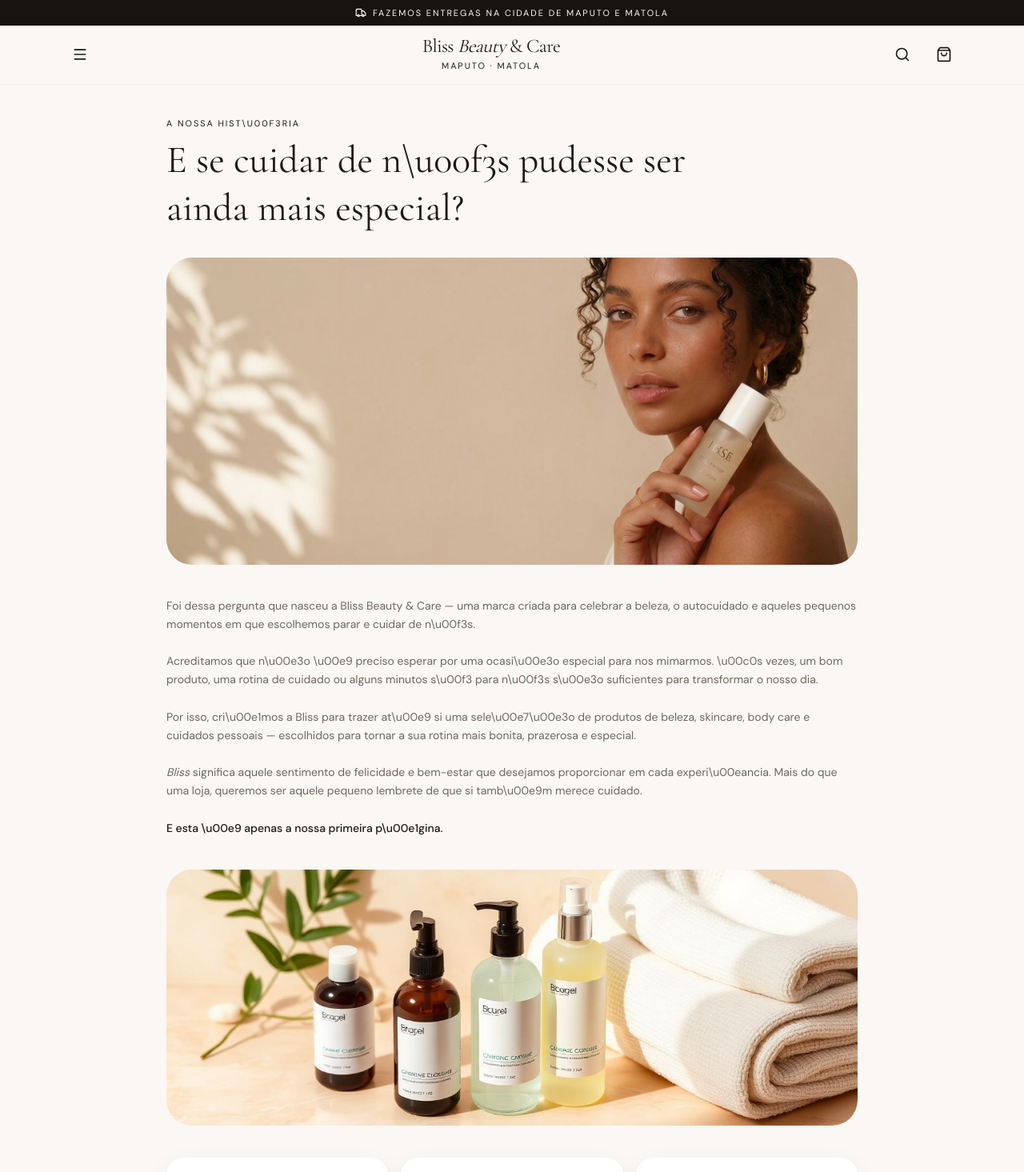
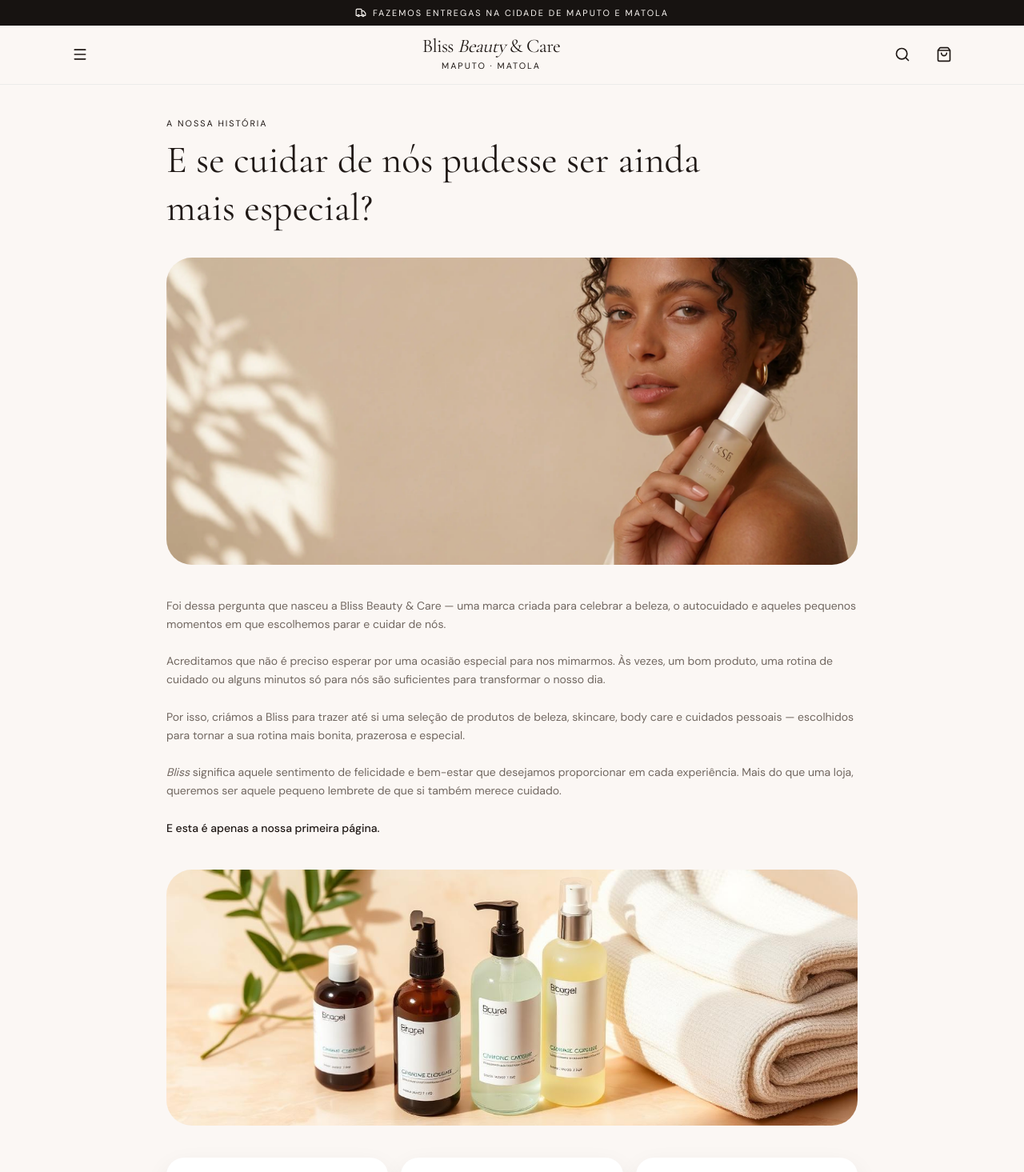
Before and after one commit to joseluiscunha18-lang/loja-online, a Next.js app: page /sobre in a window 1280 px wide. Shown: the top 1465 px of the page at 80% size. Built offline with nearby package versions, Linux system fonts and the light colour scheme.

Commit message:
Replace page.tsx

```diff
--- a/app/sobre/page.tsx
+++ b/app/sobre/page.tsx
@@ -3,18 +3,18 @@ import type { Metadata } from "next";
 import { heroImage, editorial } from "@/lib/shop-data";
 
 export const metadata: Metadata = {
-  title: "A Nossa Hist\u00f3ria",
+  title: "A Nossa História",
   description:
-    "A Bliss Beauty & Care nasceu de uma pergunta simples: e se cuidar de n\u00f3s pudesse ser ainda mais especial? Conhe\u00e7a a nossa hist\u00f3ria.",
+    "A Bliss Beauty & Care nasceu de uma pergunta simples: e se cuidar de nós pudesse ser ainda mais especial? Conheça a nossa história.",
   alternates: { canonical: "/sobre" },
 };
 
 export default function Sobre() {
   return (
     <div className="mx-auto max-w-4xl px-4 py-10">
-      <p className="eyebrow">A nossa hist\u00f3ria</p>
+      <p className="eyebrow">A nossa história</p>
       <h1 className="font-display mt-2 max-w-2xl text-4xl leading-tight sm:text-5xl">
-        E se cuidar de n\u00f3s pudesse ser ainda mais especial?
+        E se cuidar de nós pudesse ser ainda mais especial?
       </h1>
 
       <img
@@ -28,31 +28,31 @@ export default function Sobre() {
 
       <div className="mt-10 space-y-6 text-sm leading-relaxed text-muted-foreground">
         <p>
-          Foi dessa pergunta que nasceu a Bliss Beauty &amp; Care &mdash; uma marca criada para
+          Foi dessa pergunta que nasceu a Bliss Beauty &amp; Care — uma marca criada para
           celebrar a beleza, o autocuidado e aqueles pequenos momentos em que escolhemos parar e
-          cuidar de n\u00f3s.
+          cuidar de nós.
         </p>
         <p>
-          Acreditamos que n\u00e3o \u00e9 preciso esperar por uma ocasi\u00e3o especial para nos mimarmos.
-          \u00c0s vezes, um bom produto, uma rotina de cuidado ou alguns minutos s\u00f3 para n\u00f3s s\u00e3o
+          Acreditamos que não é preciso esperar por uma ocasião especial para nos mimarmos.
+          Às vezes, um bom produto, uma rotina de cuidado ou alguns minutos só para nós são
           suficientes para transformar o nosso dia.
         </p>
         <p>
-          Por isso, cri\u00e1mos a Bliss para trazer at\u00e9 si uma sele\u00e7\u00e3o de produtos de beleza,
-          skincare, body care e cuidados pessoais &mdash; escolhidos para tornar a sua rotina mais
+          Por isso, criámos a Bliss para trazer até si uma seleção de produtos de beleza,
+          skincare, body care e cuidados pessoais — escolhidos para tornar a sua rotina mais
           bonita, prazerosa e especial.
         </p>
         <p>
           <em>Bliss</em> significa aquele sentimento de felicidade e bem-estar que desejamos
-          proporcionar em cada experi\u00eancia. Mais do que uma loja, queremos ser aquele pequeno
-          lembrete de que si tamb\u00e9m merece cuidado.
+          proporcionar em cada experiência. Mais do que uma loja, queremos ser aquele pequeno
+          lembrete de que si também merece cuidado.
         </p>
-        <p className="font-medium text-foreground">E esta \u00e9 apenas a nossa primeira p\u00e1gina.</p>
+        <p className="font-medium text-foreground">E esta é apenas a nossa primeira página.</p>
       </div>
 
       <img
         src={editorial}
-        alt="Frascos de skincare sobre superf\u00edcie de m\u00e1rmore bege"
+        alt="Frascos de skincare sobre superfície de mármore bege"
         loading="lazy"
         width={1280}
         height={800}
@@ -61,8 +61,8 @@ export default function Sobre() {
 
       <div className="mt-10 grid gap-4 sm:grid-cols-3">
         {[
-          ["Curadoria", "Cada produto \u00e9 escolhido com cuidado antes de entrar na loja."],
-          ["Transpar\u00eancia", "Pre\u00e7os claros em meticais, sem surpresas."],
+          ["Curadoria", "Cada produto é escolhido com cuidado antes de entrar na loja."],
+          ["Transparência", "Preços claros em meticais, sem surpresas."],
           ["Proximidade", "Atendimento por WhatsApp, de pessoa para pessoa."],
         ].map(([title, text]) => (
           <div key={title} className="rounded-3xl bg-card p-6 shadow-card">
@@ -73,7 +73,7 @@ export default function Sobre() {
       </div>
 
       <div className="mt-12 rounded-3xl bg-secondary px-8 py-10 text-center">
-        <p className="font-display text-2xl">Bem-vinda \u00e0 Bliss Beauty &amp; Care.</p>
+        <p className="font-display text-2xl">Bem-vinda à Bliss Beauty &amp; Care.</p>
         <p className="mt-3 text-sm text-muted-foreground">
           O seu cuidado, o seu momento <em>Bliss</em>.
         </p>
@@ -81,7 +81,7 @@ export default function Sobre() {
           href="/produtos"
           className="mt-6 inline-block rounded-full bg-primary px-7 py-4 text-sm tracking-[0.06em] text-primary-foreground uppercase"
         >
-          Explorar Cole\u00e7\u00e3o
+          Explorar Coleção
         </Link>
       </div>
     </div>
```
